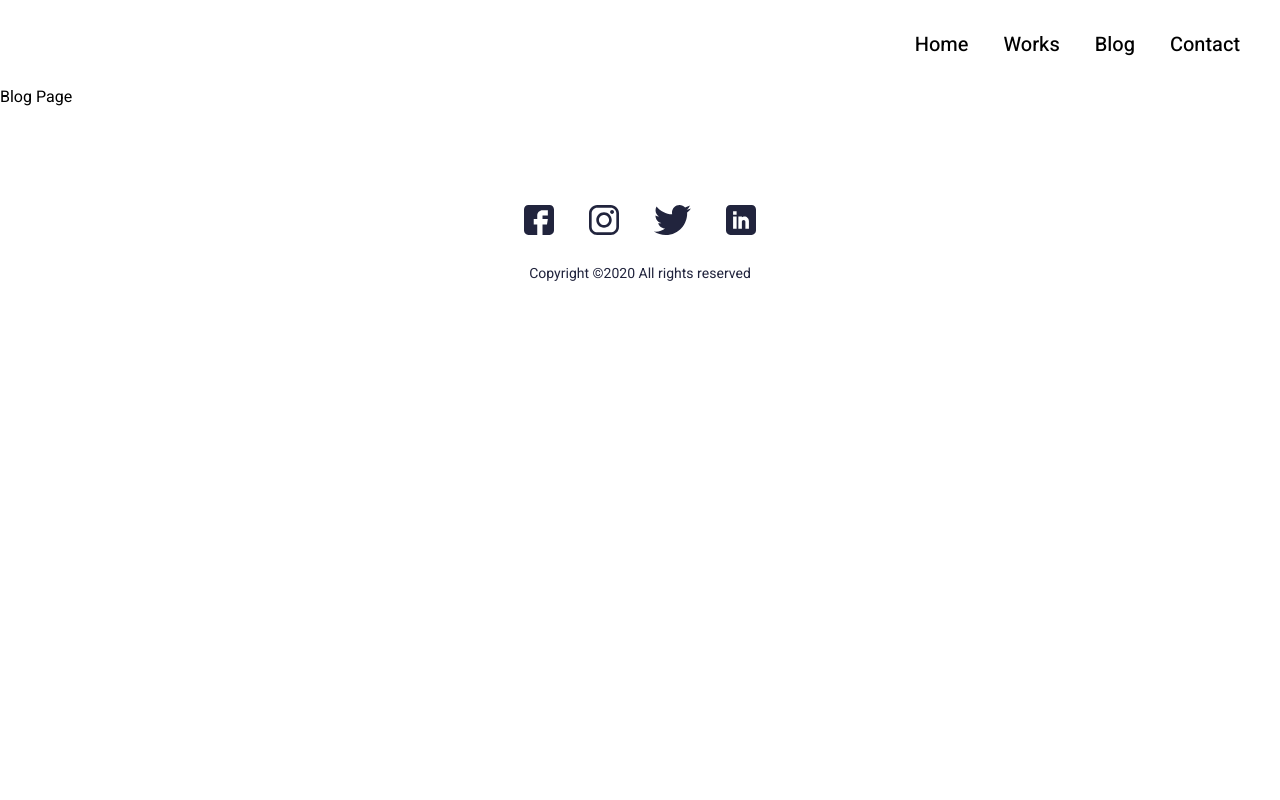
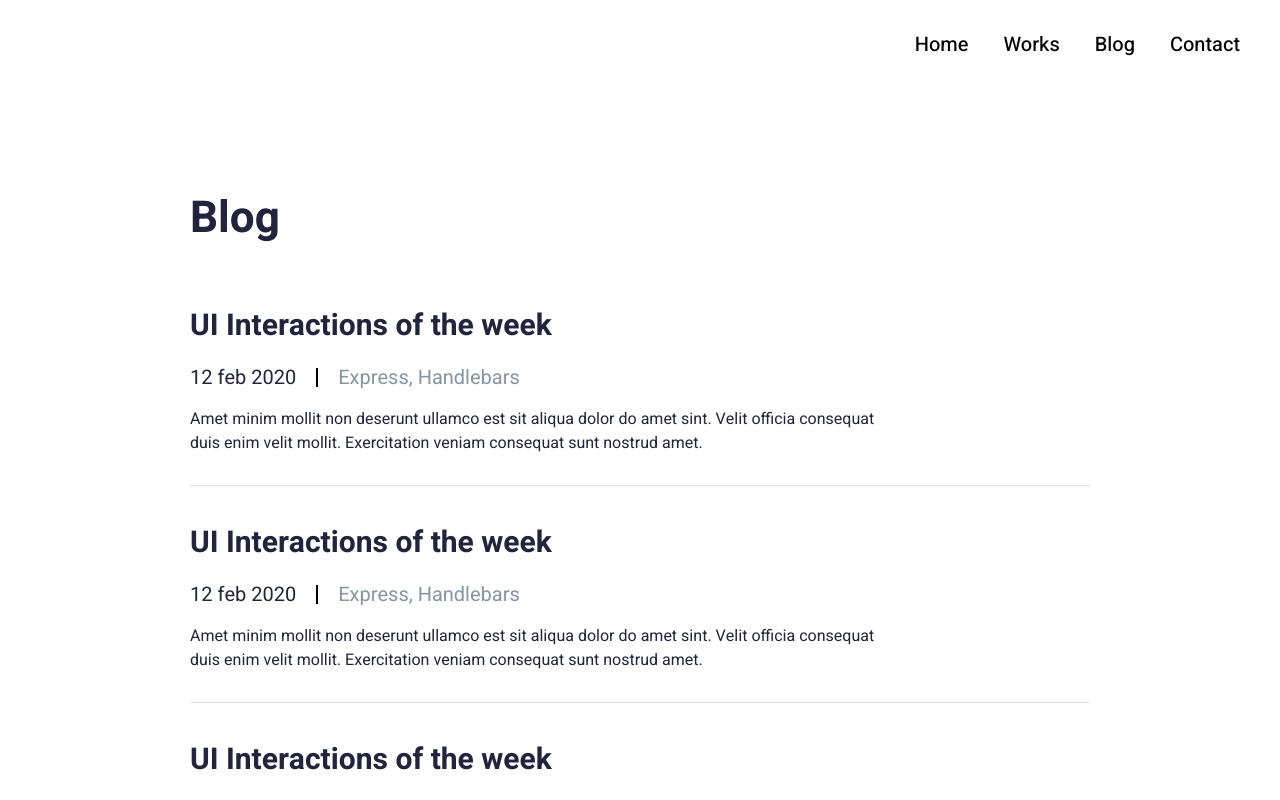
Before and after one commit to PosopDigit/react-blog-app, a React (Create React App) app: page /blog in a window 1280 px wide. Shown: the top 800 px of the page. Built offline with nearby package versions, Linux system fonts and the light colour scheme.

Commit message:
BlogPage

```diff
--- /dev/null
+++ b/src/components/BlogItem/BlogItem.jsx
@@ -0,0 +1,23 @@
+import { Link } from 'react-router-dom';
+
+import styles from './BlogItem.module.scss'
+
+const BlogItem = ({ title, date, type, descrip, id }) => {
+    return (
+        <div className={styles.BlogItem}>
+            <div className={styles.item__title}>
+                <Link to={`/blog/${id}`}><h2>{title}</h2></Link>
+            </div>
+            <div className={styles.item__type}>
+                <p className={styles.type__date}>{date}</p>
+                <div className={styles.type__line}></div>
+                <p className={styles.type__type}>{type}</p>
+            </div>
+            <div className={styles.descrip}>
+                <p className={styles.descrip__text}>{descrip}</p>
+            </div>
+        </div>
+    );
+}
+
+export default BlogItem;
--- /dev/null
+++ b/src/components/BlogItem/BlogItem.module.scss
@@ -0,0 +1,50 @@
+.BlogItem{
+    border-bottom: 1px solid #E0E0E0;
+    padding-bottom: 30px;
+    margin-top: 35px;
+    &:first-child {
+        margin-top: 0;
+    }
+}
+.item__title a {
+    font-weight: 500;
+    font-size: 30px;
+    line-height: 44px;
+    color: #21243D;
+    text-decoration: none;
+}
+.item__title {
+    margin-bottom: 15px;
+}
+.item__type {
+    display: flex;
+    align-items: center;
+    margin-bottom: 15px;
+}
+.type__date {
+    font-weight: 400;
+    font-size: 20px;
+    line-height: 29px;
+    color: #21243D;
+    margin-right: 20px;
+}
+.type__line {
+    border: 1px solid #000000;
+    height: 17px;
+    margin-right: 20px;
+}
+.type__type {
+    font-weight: 400;
+    font-size: 20px;
+    line-height: 29px;
+    color: #8695A4;
+}
+.descrip{
+    max-width: 700px;
+}
+.descrip__text {
+    font-weight: 400;
+    font-size: 16px;
+    line-height: 24px;
+    color: #21243D;
+}
--- /dev/null
+++ b/src/components/BlogList/BlogList.jsx
@@ -0,0 +1,46 @@
+import BlogItem from '../BlogItem/BlogItem';
+import styles from './BlogList.module.scss';
+
+const BlogList = () => {
+  return (
+    <div className={styles.BlogList}>
+      <div className={styles.list_container}>
+        <div className={styles.list__title}>
+          <h2>Blog</h2>
+        </div>
+        <div className={styles.list}>
+          <BlogItem
+            key={1}
+            title="UI Interactions of the week"
+            date="12 feb 2020"
+            type="Express, Handlebars"
+            descrip="Amet minim mollit non deserunt ullamco est sit aliqua dolor do amet sint. Velit officia consequat duis enim velit mollit. Exercitation veniam consequat sunt nostrud amet."
+          />
+          <BlogItem
+            key={2}
+            title="UI Interactions of the week"
+            date="12 feb 2020"
+            type="Express, Handlebars"
+            descrip="Amet minim mollit non deserunt ullamco est sit aliqua dolor do amet sint. Velit officia consequat duis enim velit mollit. Exercitation veniam consequat sunt nostrud amet."
+          />
+          <BlogItem
+            key={3}
+            title="UI Interactions of the week"
+            date="12 feb 2020"
+            type="Express, Handlebars"
+            descrip="Amet minim mollit non deserunt ullamco est sit aliqua dolor do amet sint. Velit officia consequat duis enim velit mollit. Exercitation veniam consequat sunt nostrud amet."
+          />
+          <BlogItem
+            key={4}
+            title="UI Interactions of the week"
+            date="12 feb 2020"
+            type="Express, Handlebars"
+            descrip="Amet minim mollit non deserunt ullamco est sit aliqua dolor do amet sint. Velit officia consequat duis enim velit mollit. Exercitation veniam consequat sunt nostrud amet."
+          />
+        </div>
+      </div>
+    </div>
+  );
+};
+
+export default BlogList;
--- /dev/null
+++ b/src/components/BlogList/BlogList.module.scss
@@ -0,0 +1,18 @@
+.list_container{
+    max-width: 900px;
+    margin: 0 auto;
+}
+.list__title{
+    margin-top: 100px;
+    margin-bottom: 55px;
+    h2{
+        font-weight: 700;
+        font-size: 44px;
+        line-height: 60px;
+        color: #21243D;
+    }
+}
+.list{
+    display: flex;
+    flex-direction: column;
+}
--- a/src/components/Footer/Footer.jsx
+++ b/src/components/Footer/Footer.jsx
@@ -9,10 +9,10 @@ const Footer = () => {
     return (
         <div className={styles.footer}>
             <div className={styles.social}>
-                <img src={fb} alt="facebook" />
-                <img src={insta} alt="instagram" />
-                <img src={tw} alt="twitter" />
-                <img src={link} alt="linkedin" />
+                <a href="/"><img src={fb} alt="facebook" /></a>
+                <a href="/"><img src={insta} alt="instagram" /></a>
+                <a href="/"><img src={tw} alt="twitter" /></a>
+                <a href="/"><img src={link} alt="linkedin" /></a>
             </div>
             <p>Copyright ©2020 All rights reserved </p>
         </div>
--- a/src/components/Footer/Footer.module.scss
+++ b/src/components/Footer/Footer.module.scss
@@ -4,12 +4,14 @@
     justify-content: center;
     align-items: center;
     flex-direction: column;
-    img{
+    a{
         margin-right: 35px;
-        margin-bottom: 25px;
         &:last-child{
             margin-right: 0;
         }
+    }
+    img{
+        margin-bottom: 25px;
     }
     p{
         font-weight: 400;
--- a/src/pages/BlogPage.jsx
+++ b/src/pages/BlogPage.jsx
@@ -1,7 +1,9 @@
+import BlogList from "../components/BlogList/BlogList";
+
 const BlogPage = () => {
     return (
         <div>
-            Blog Page
+            <BlogList />
         </div>
     );
 }
--- a/src/pages/HomePage.jsx
+++ b/src/pages/HomePage.jsx
@@ -1,7 +1,7 @@
 const HomePage = () => {
     return (
         <div>
-            home Page
+            asd
         </div>
     );
 }
```
